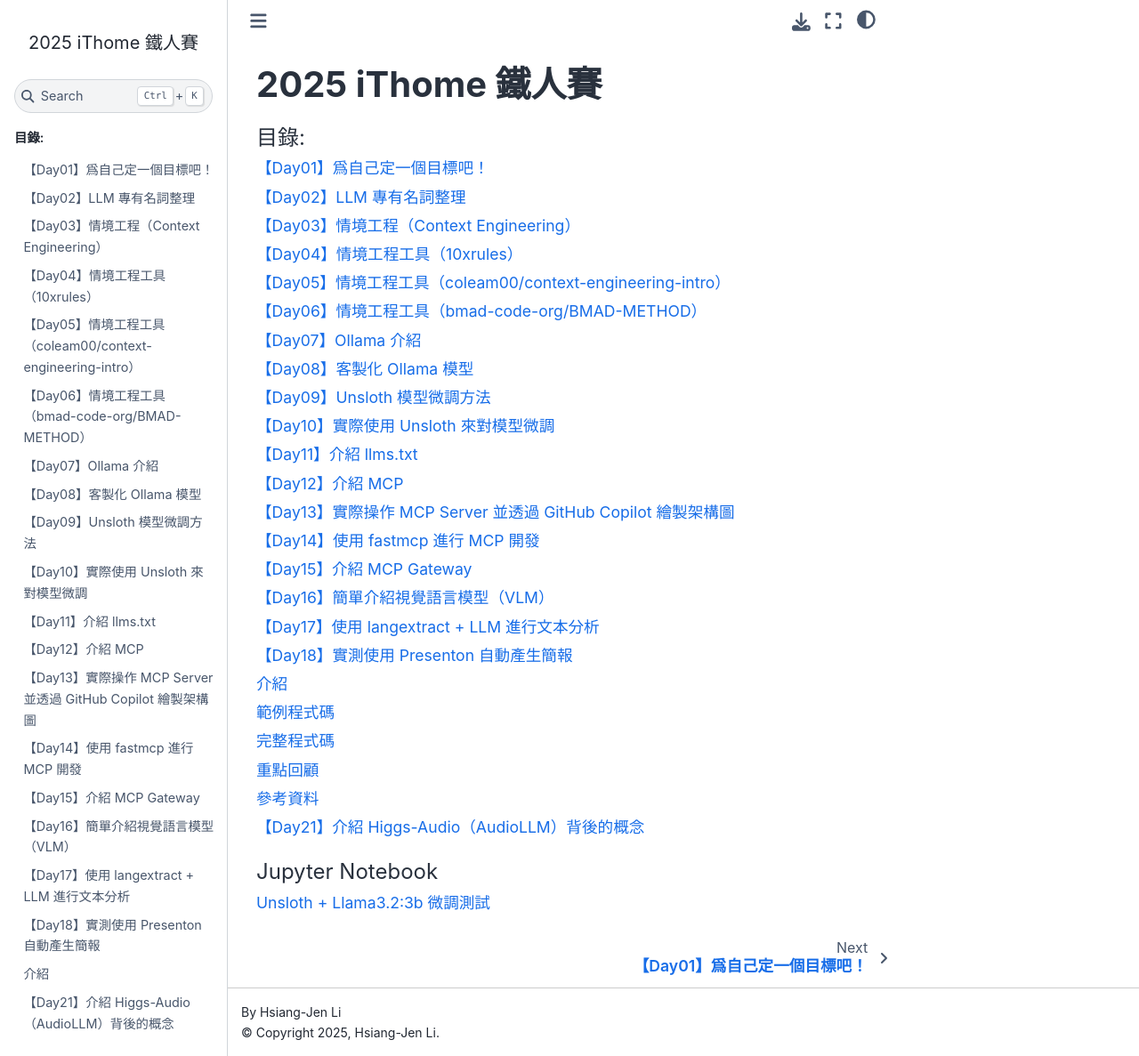
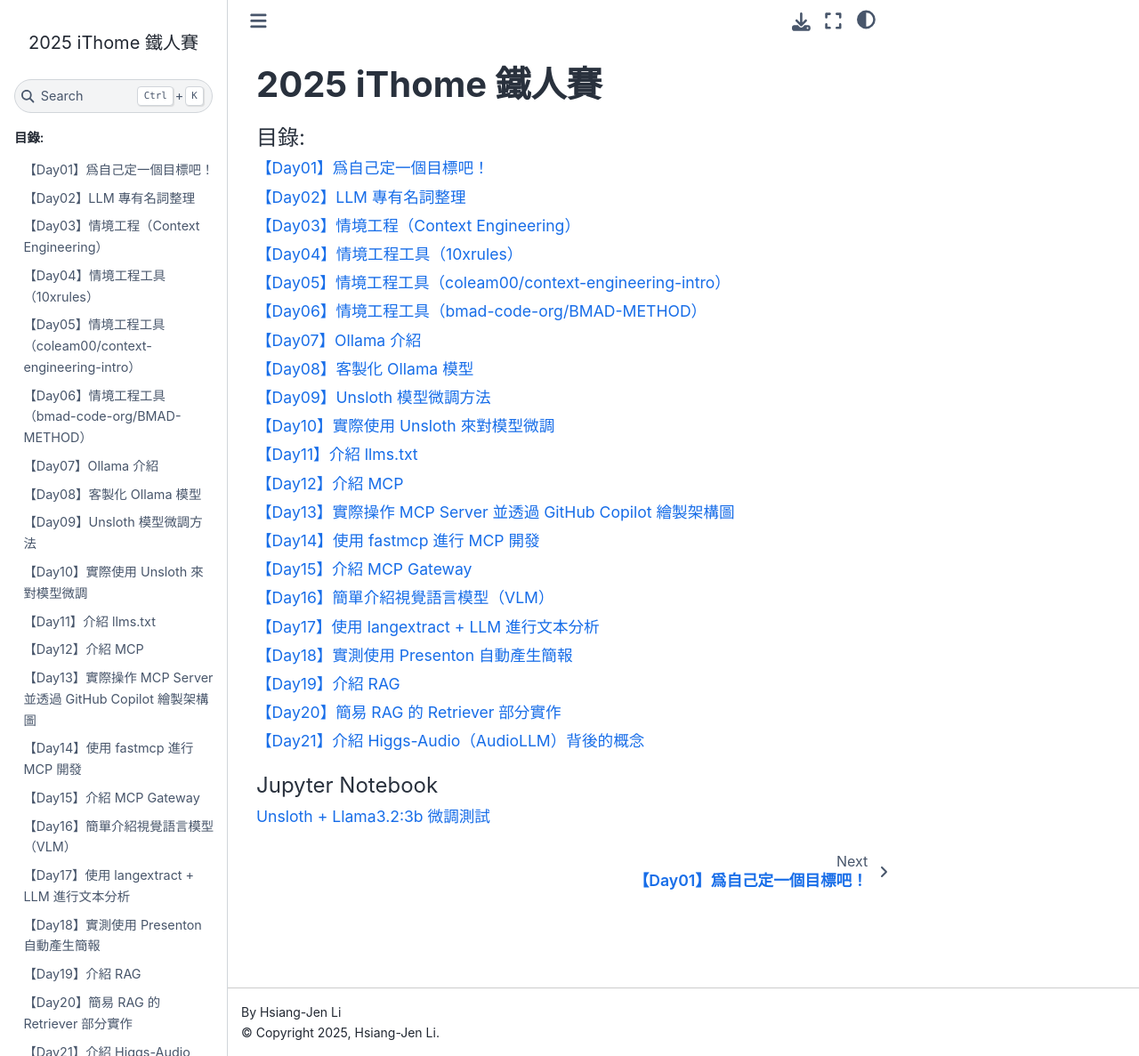
Before and after one commit to hsiangjenli/2025-it-help-ironman, a Sphinx documentation site: the page built from source/index.rst, in a window 1280 px wide and 1187 px high. Shown: the whole window at 89% size. Built offline with Sphinx 7.4.7 and the Sphinx Book theme 1.1.4, drawn with Linux system fonts in a browser that asks for light colours; some of the changed lines change nothing that is shown.

Commit message:
feat: add Day 19 guide introducing RAG concepts and future directions

````diff
--- /dev/null
+++ b/source/challenges/day-19.md
@@ -0,0 +1,61 @@
+# 【Day19】介紹 RAG
+
+## 介紹
+
+簡單的介紹一下已經不紅 RAG，從大家開始發現 AI 幻覺的時候就一直希望可以找到一個方法讓 AI 不再亂說話，過了一些日子 RAG 是否真的如當初試想的一樣（概念很好）？現在偶爾會在網路上看到一些相關的討論，認爲 RAG 完全 useless，因爲在前期準備資料的時候可能已經把整個資料拆碎，導致後期真的在檢索資料的時候找不到完全正確的訊息，讓 AI 反而參考了一堆無意義的資料導致更容易出錯。這邊簡單回顧一下 RAG 的概念以及定義。
+
+## 基本概念
+
+何謂 RAG？
+
+- 廣義上的 RAG：生成答案之前有從外部知識庫或資料來源抓資訊來輔助
+- 狹義上的 RAG：標準的 RAG 流程，包含將問題向量化 -> 使用密集型向量查詢 -> 取出 top-k 的資料片段給 LLM 產生回答
+
+### RAG 架構
+
+直接從 RAG（Retrieval-Augmented Generation）的全名開始：
+
+- Retriever（檢索器）：負責把使用者問題轉換成向量，並取從資料庫找出最相關的片段
+- Augmented（增強）：將使用者提出的原始問以及檢索出來的結果合併成 Context
+- Generator（生成器）：接收到新的 Context 之後，透過 LLM 生成最終回答
+
+### RAG 分類
+
+![@gao2023retrieval](https://raw.githubusercontent.com/hsiangjenli/pic-bed/main/images/20250916221509.png)
+
+- **Naive RAG（Indexing, Retrieval, Generation）**：檢索結果常常不精準或不完整
+- **Advanced RAG**：在 Naive RAG 基礎上，加入前置（Pre-Retrieval）與後置（Post-Retrieval）方法來改善檢索與生成
+  1. **Pre-Retrieval Process**：在建立索引前就優化資料，例如更細粒度分段、改善索引結構、加上中繼資料、設計對齊問題、混合不同檢索方式
+  2. **Embedding**：使用更好的向量表示，例如針對領域微調或依上下文動態調整（Dynamic Embedding）
+  3. **Post-Retrieval Process**：對檢索結果再做調整，例如重新排序（ReRank）、過濾雜訊、摘要壓縮
+- **Modular RAG**：把檢索流程拆解成更多模組，能依需求自由組合或替換，提供更靈活的架構。
+  - **Search Module**：除了語義檢索，也能用 SQL、知識圖譜或搜尋引擎
+  - **Memory Module**：利用 LLM 自身的記憶功能引導檢索
+  - **Extra Generation Module**：不只檢索，也用 LLM 生成輔助內容來補足上下文
+  - **Alignment Module**：透過適配器或強化學習，改善查詢與文件的語義對齊
+  - **Validation Module**：檢查檢索結果是否可靠，避免把錯誤資訊送進 LLM
+
+![@gao2023retrieval](https://raw.githubusercontent.com/hsiangjenli/pic-bed/main/images/20250916232357.png)
+
+
+### 未來展望
+
+作者最後針對 RAG 未來的發展提出了兩個方向，分別為 Vertical Optimization of RAG 以及 Horizontal expansion of RAG
+
+- Vertical Optimization of RAG：著重在增加檢索出來的品質
+- Horizontal expansion of RAG：著重在提供更多元的資料（圖片、程式、聲音、影片等...）
+
+## 參考資料
+
+- [Retrieval-augmented generation for large language models: A survey](https://simg.baai.ac.cn/paperfile/25a43194-c74c-4cd3-b60f-0a1f27f8b8af.pdf)
+
+```bibtex
+@article{gao2023retrieval,
+  title={Retrieval-augmented generation for large language models: A survey},
+  author={Gao, Yunfan and Xiong, Yun and Gao, Xinyu and Jia, Kangxiang and Pan, Jinliu and Bi, Yuxi and Dai, Yixin and Sun, Jiawei and Wang, Haofen and Wang, Haofen},
+  journal={arXiv preprint arXiv:2312.10997},
+  volume={2},
+  number={1},
+  year={2023}
+}
+```
--- a/source/challenges/day-20.md
+++ b/source/challenges/day-20.md
@@ -1,3 +1,5 @@
+# 【Day20】簡易 RAG 的 Retriever 部分實作
+
 ## 介紹
 
 在現在的環境中有太多現成的工具可以使用，加上現在的模型實在是太強，幾乎不太需要向以前那樣需要花時間在資料前處理、特徵工程。
````
